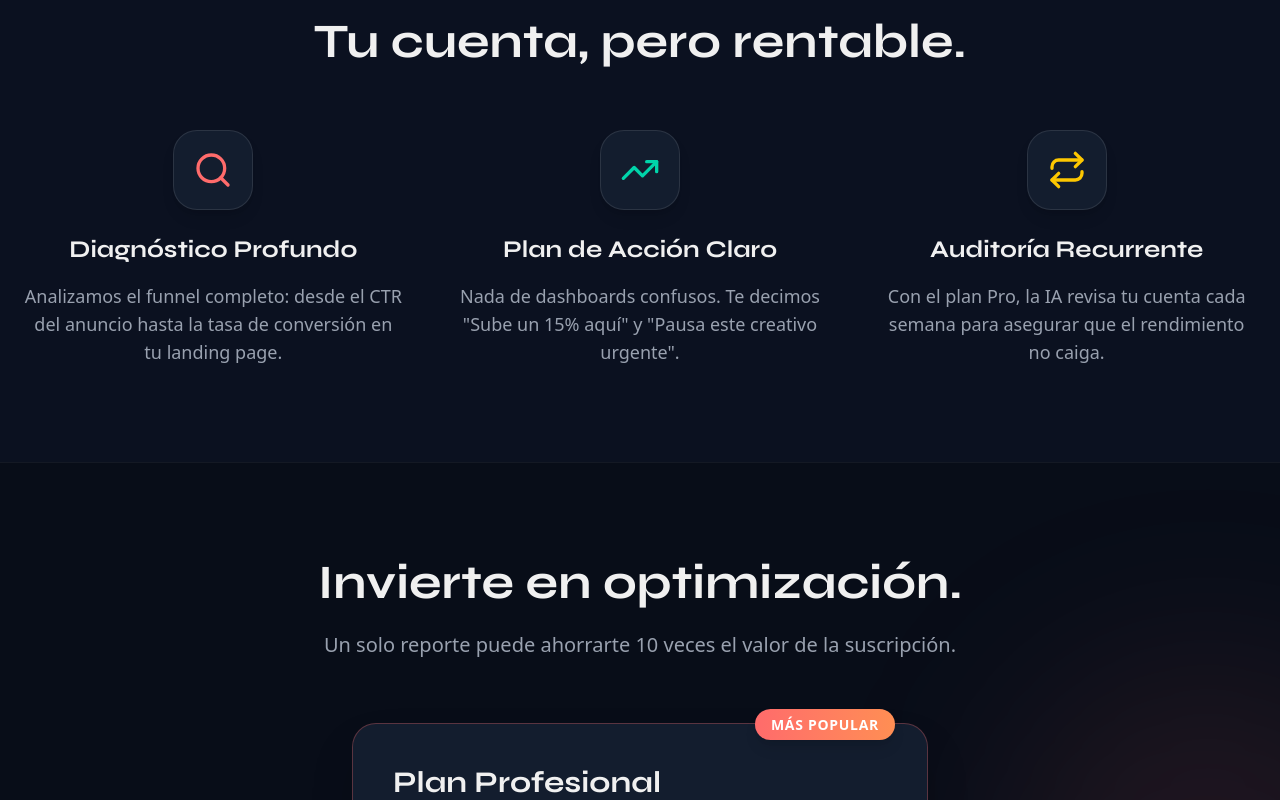
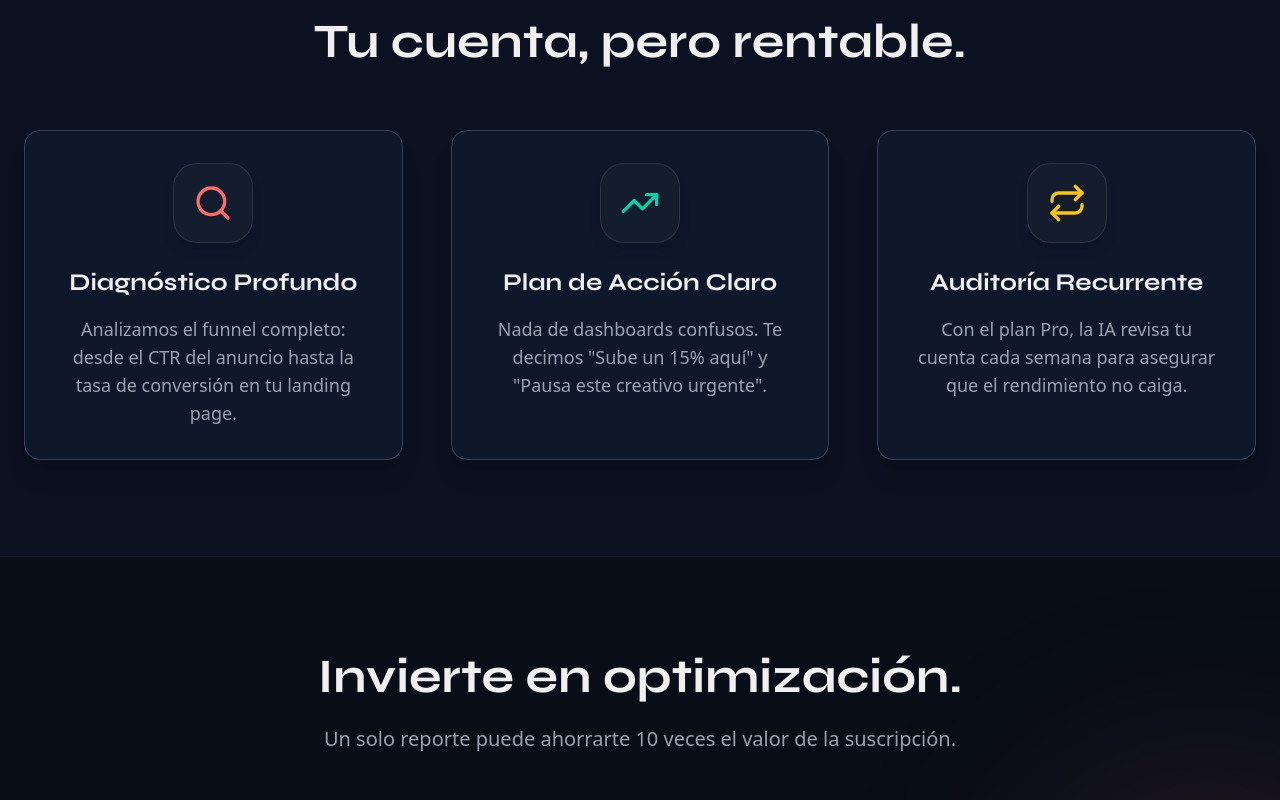
Before and after one commit to Jairvaguas/aditor-ai, a Next.js app: page / in a window 1280 px wide. Shown: the part 1580-2380 px from the top of the page. Built offline with nearby package versions, Linux system fonts and the light colour scheme.

Commit message:
fix: coral button and feature cards

```diff
--- a/src/app/page.tsx
+++ b/src/app/page.tsx
@@ -131,21 +131,21 @@ export default function Home() {
           </div>
 
           <div className="grid grid-cols-1 md:grid-cols-3 gap-12">
-            <div className="flex flex-col items-center text-center">
+            <div className="bg-slate-900 rounded-2xl p-8 border border-slate-700 shadow-xl flex flex-col items-center text-center">
               <div className="w-20 h-20 bg-[#131D2E] border border-white/10 rounded-3xl flex items-center justify-center mb-6 text-[#FF6B6B] shadow-lg">
                 <Search className="w-10 h-10" />
               </div>
               <h3 className="text-2xl font-bold mb-4">Diagnóstico Profundo</h3>
               <p className="text-gray-400 text-lg">Analizamos el funnel completo: desde el CTR del anuncio hasta la tasa de conversión en tu landing page.</p>
             </div>
-            <div className="flex flex-col items-center text-center">
+            <div className="bg-slate-900 rounded-2xl p-8 border border-slate-700 shadow-xl flex flex-col items-center text-center">
               <div className="w-20 h-20 bg-[#131D2E] border border-white/10 rounded-3xl flex items-center justify-center mb-6 text-[#00D4AA] shadow-lg">
                 <TrendingUp className="w-10 h-10" />
               </div>
               <h3 className="text-2xl font-bold mb-4">Plan de Acción Claro</h3>
               <p className="text-gray-400 text-lg">Nada de dashboards confusos. Te decimos "Sube un 15% aquí" y "Pausa este creativo urgente".</p>
             </div>
-            <div className="flex flex-col items-center text-center">
+            <div className="bg-slate-900 rounded-2xl p-8 border border-slate-700 shadow-xl flex flex-col items-center text-center">
               <div className="w-20 h-20 bg-[#131D2E] border border-white/10 rounded-3xl flex items-center justify-center mb-6 text-yellow-400 shadow-lg">
                 <Repeat className="w-10 h-10" />
               </div>
@@ -194,7 +194,7 @@ export default function Home() {
               ))}
             </ul>
 
-            <Link href="/subscribe" className="block w-full text-center bg-white text-[#0B1120] hover:bg-gray-100 px-8 py-5 rounded-xl text-xl font-bold transition-colors shadow-lg">
+            <Link href="/subscribe" className="block w-full text-center bg-[#FF6B6B] hover:bg-[#ff5252] text-white px-8 py-5 rounded-xl text-xl font-bold transition-all shadow-[0_4px_14px_0_rgba(255,107,107,0.39)] hover:shadow-[0_6px_20px_rgba(255,107,107,0.23)] hover:-translate-y-0.5">
               Iniciar prueba gratis
             </Link>
           </div>
```
